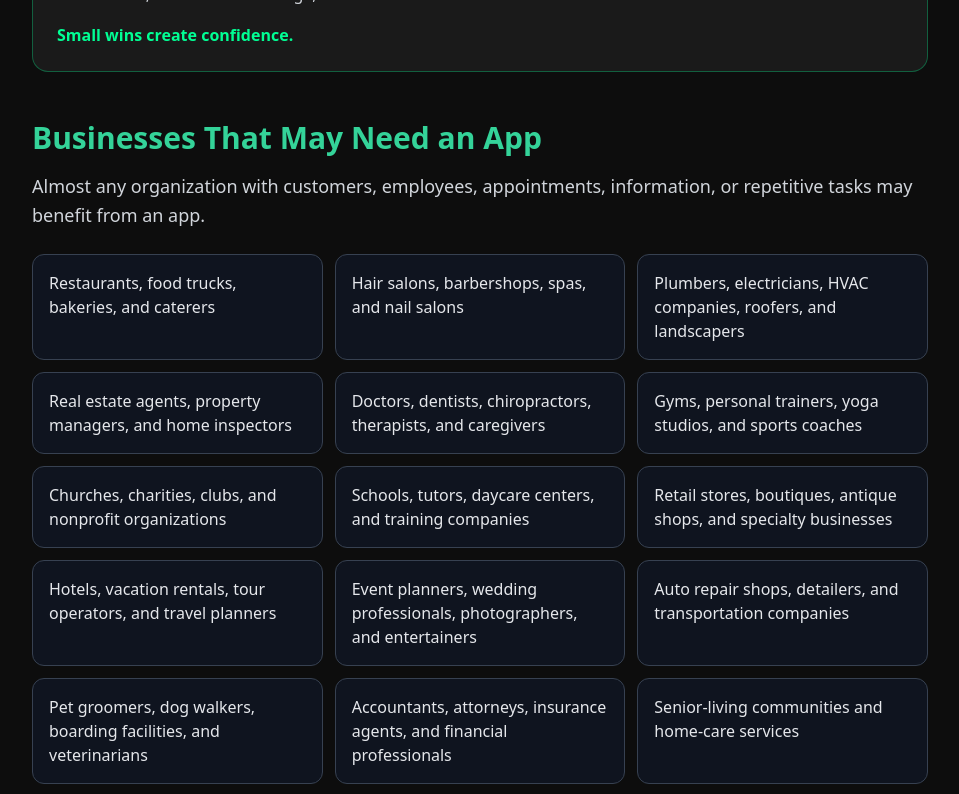
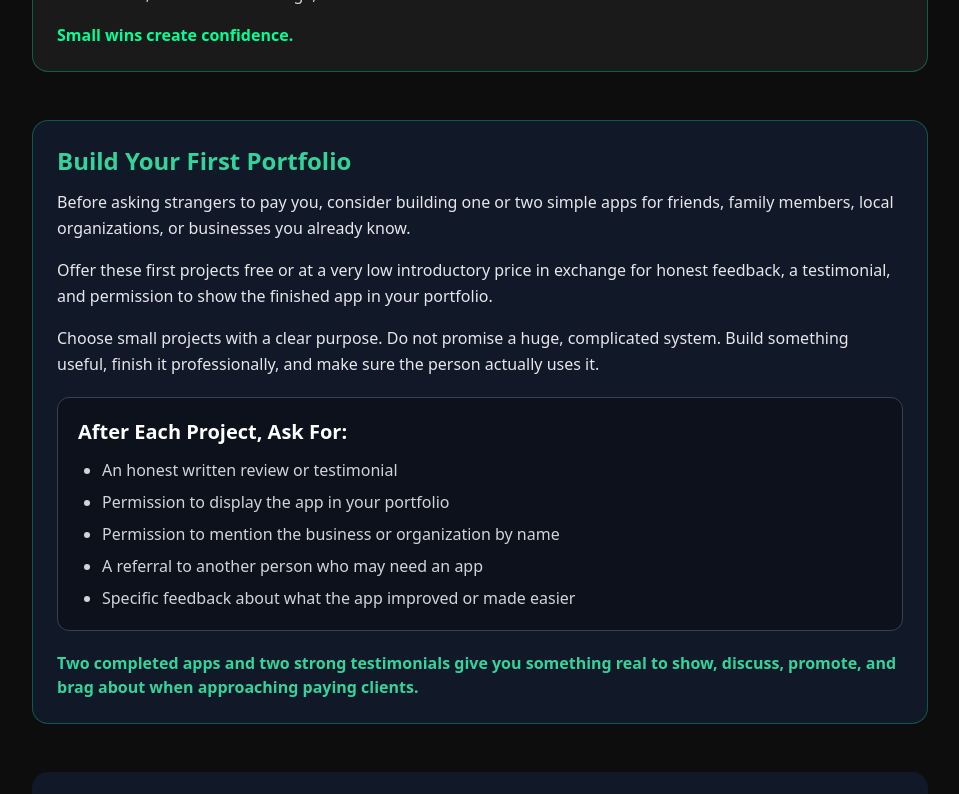
Before and after one commit to myapptly/apptly-website, a Next.js app: page /lesson-1 in a window 1280 px wide. Shown: the part 2280-3074 px from the top of the page, without its empty margins (160-1119 px from the left). Built offline with nearby package versions, Linux system fonts and the light colour scheme.

Commit message:
Update page

```diff
--- a/app/lesson-1/page.tsx
+++ b/app/lesson-1/page.tsx
@@ -107,47 +107,6 @@ export default function LessonOne() {
   </p>
 </div>
 
-<section className="mt-12">
-  <h2 className="text-3xl font-bold text-emerald-400 mb-4">
-    Businesses That May Need an App
-  </h2>
-
-  <p className="text-lg text-gray-300 leading-relaxed mb-6">
-    Almost any organization with customers, employees, appointments,
-    information, or repetitive tasks may benefit from an app.
-  </p>
-
-  <div className="grid gap-3 sm:grid-cols-2 lg:grid-cols-3">
-    {[
-      "Restaurants, food trucks, bakeries, and caterers",
-      "Hair salons, barbershops, spas, and nail salons",
-      "Plumbers, electricians, HVAC companies, roofers, and landscapers",
-      "Real estate agents, property managers, and home inspectors",
-      "Doctors, dentists, chiropractors, therapists, and caregivers",
-      "Gyms, personal trainers, yoga studios, and sports coaches",
-      "Churches, charities, clubs, and nonprofit organizations",
-      "Schools, tutors, daycare centers, and training companies",
-      "Retail stores, boutiques, antique shops, and specialty businesses",
-      "Hotels, vacation rentals, tour operators, and travel planners",
-      "Event planners, wedding professionals, photographers, and entertainers",
-      "Auto repair shops, detailers, and transportation companies",
-      "Pet groomers, dog walkers, boarding facilities, and veterinarians",
-      "Accountants, attorneys, insurance agents, and financial professionals",
-      "Senior-living communities and home-care services",
-      "Cleaning companies, pest-control services, and repair businesses",
-      "Local associations, networking groups, and membership organizations",
-      "Consultants, coaches, speakers, and independent professionals",
-    ].map((business) => (
-      <div
-        key={business}
-        className="rounded-lg border border-gray-700 bg-gray-900/70 p-4 text-gray-200"
-      >
-        {business}
-      </div>
-    ))}
-  </div>
-</section>
-
     <section className="mt-12 rounded-2xl border border-emerald-500/40 bg-gray-900 p-6">
   <h2 className="text-2xl font-bold text-emerald-400 mb-3">
     Build Your First Portfolio
```
